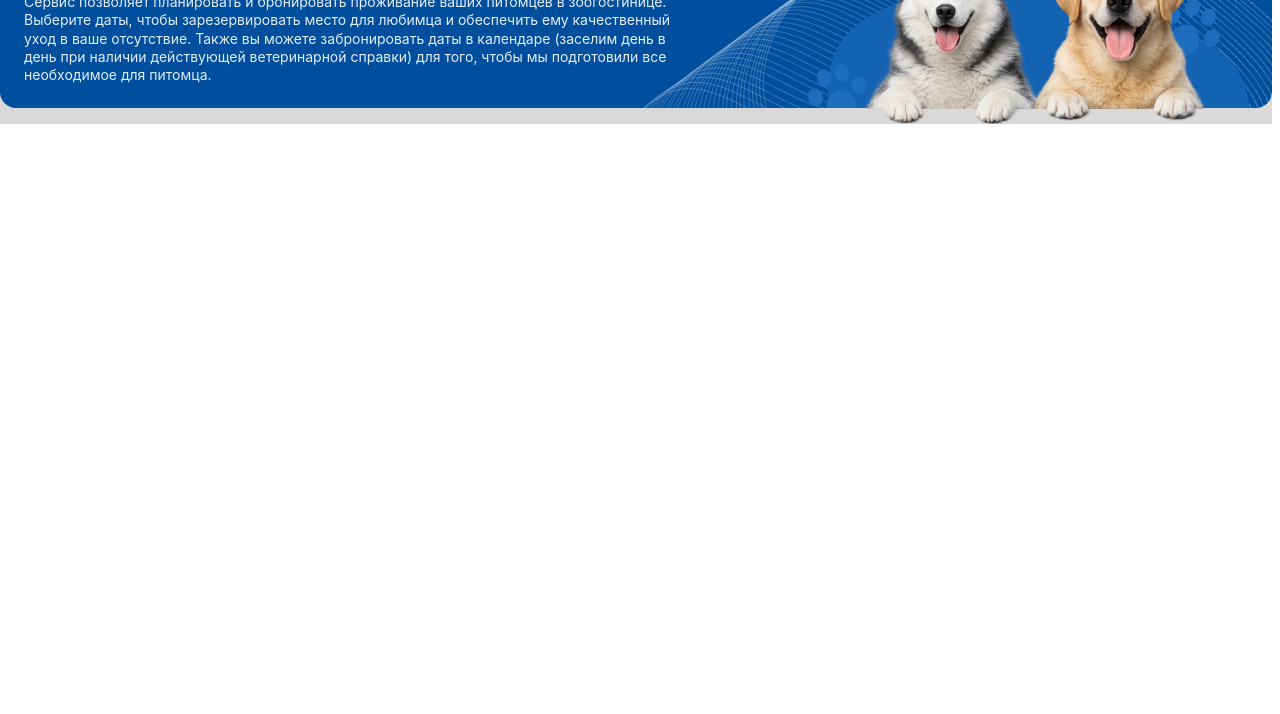
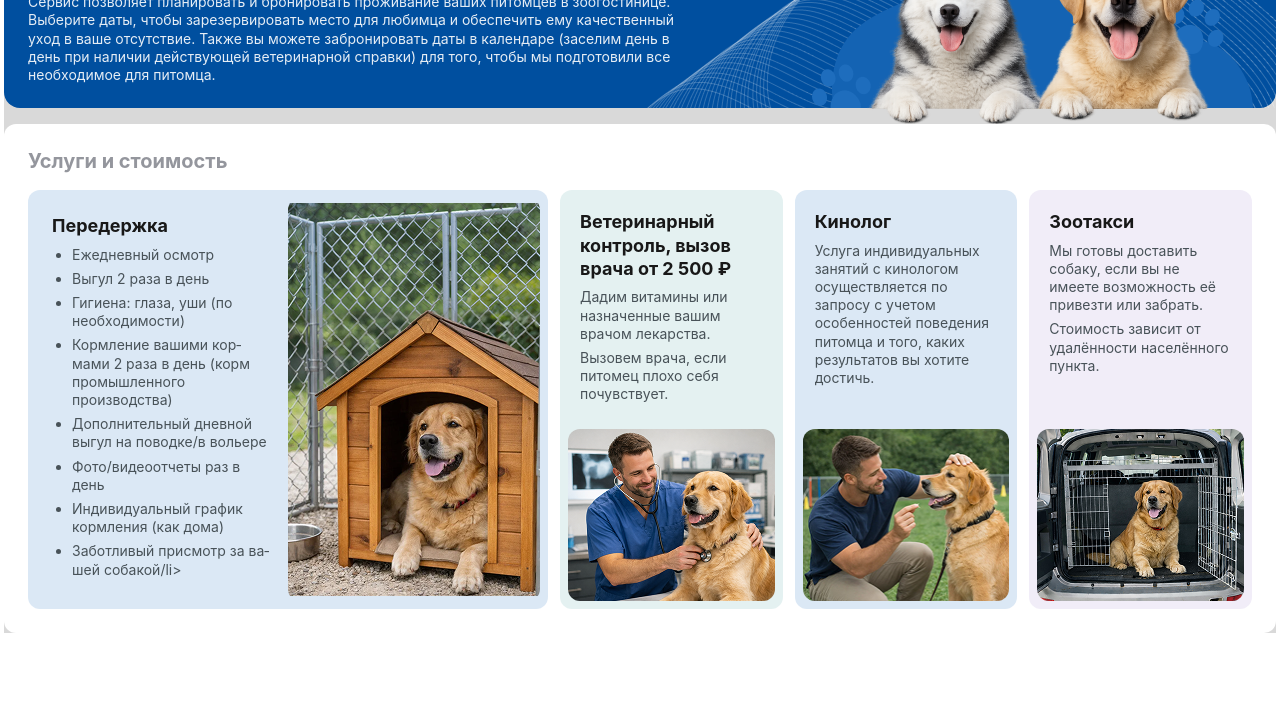
Before and after one commit to serviktor050/zaslon-portal-local, a website built with Vite: page index.html in a window 1280 px wide. Shown: the part 86-800 px from the top of the page. Built offline with nearby package versions, Linux system fonts and the light colour scheme.

Commit message:
ZS-65 Реализован блок Услуги и стоимость

```diff
--- a/index.html
+++ b/index.html
@@ -26,7 +26,65 @@
       <img src="src/assets/png/banner.png" alt="banner" class="banner" />
     </section>
 
+    <section class="services">
+      <div class="services__title">Услуги и стоимость</div>
+      <div class="services__list">
+        <div class="item item-wide">
+          <div class="info">
+            <div class="item__title">Передержка</div>
+            <div class="item__description">
+              <ul>
+                <li>Ежедневный осмотр</li>
+                <li>Выгул 2 раза в день</li>
+                <li>Гигиена: глаза, уши (по необходимости)</li>
+                <li>Кормление вашими кормами 2 раза в день (корм промышленного производства)</li>
+                <li>Дополнительный дневной выгул на поводке/в вольере</li>
+                <li>Фото/видеоотчеты раз в день</li>
+                <li>Индивидуальный график кормления (как дома)</li>
+                <li>Заботливый присмотр за вашей собакой/li>
+              </ul>
+            </div>
+          </div>
+          <img src="src/assets/png/service_img_1.png" alt="services" class="item-wide__image" />
+        </div>
+        <div class="wrapper">
+          <div class="item item-narrow">
+            <div class="info">
+              <div class="item__title">Ветеринарный контроль, вызов врача от 2 500 ₽</div>
+              <div class="item__description">
+                <span>Дадим витамины или назначенные вашим врачом лекарства.</span>
+                <span>Вызовем врача, если питомец плохо себя почувствует.</span>
+              </div>
+            </div>
+            <img src="src/assets/png/service_img_2.png" alt="services" class="item-narrow__image" />
+          </div>
+          <div class="item item-narrow">
+            <div class="info">
+              <div class="item__title">Кинолог</div>
+              <div class="item__description">
+                <span>
+                  Услуга индивидуальных занятий с кинологом осуществляется по запросу с
+                  учетом особенностей поведения питомца и того, каких результатов вы хотите достичь.
+                </span>
+              </div>
+            </div>
+            <img src="src/assets/png/service_img_3.png" alt="services" class="item-narrow__image" />
+          </div>
+          <div class="item item-narrow">
+            <div class="info">
+              <div class="item__title">Зоотакси</div>
+              <div class="item__description">
+                <span>Мы готовы доставить собаку, если вы не имеете возможность её привезти или забрать.</span>
+                <span>Стоимость зависит от удалённости населённого пункта.</span>
+              </div>
+            </div>
+            <img src="src/assets/png/service_img_4.png" alt="services" class="item-narrow__image" />
+          </div>
+        </div>
+      </div>
 
+      </div>
+    </section>
   </main>
 <script type="module" src="/src/main.js"></script>
 </body>
--- a/src/style.scss
+++ b/src/style.scss
@@ -15,10 +15,11 @@ body {
 }
 
 .container {
-  max-width: 1272px;
   display: flex;
   flex-direction: column;
   background-color: #D9D9D9;
+  max-width: 1272px;
+  margin: 0 auto;
 
   .main {
     position: relative;
@@ -66,4 +67,133 @@ body {
       top: -2px;
     }
   }
+
+  .services {
+    display: flex;
+    flex-direction: column;
+    gap: 16px;
+    padding: 24px;
+    border-radius: 12px;
+    background-color: #FFFFFF;
+
+    &__title {
+      font-weight: 700;
+      font-size: 20px;
+      leading-trim: NONE;
+      line-height: 130%;
+      letter-spacing: 0;
+      color: #94969D;
+    }
+
+    &__list {
+      display: flex;
+      flex-direction: row;
+      gap: 12px;
+
+      .item {
+        display: flex;
+        border-radius: 12px;
+        padding: 8px;
+        min-height: 409px;
+
+        &__title {
+          font-weight: 700;
+          font-size: 18px;
+          leading-trim: NONE;
+          line-height: 130%;
+          letter-spacing: 0;
+          color: #181818;
+        }
+
+        &__description {
+          display: flex;
+          flex-direction: column;
+          gap: 6px;
+          font-weight: 400;
+          font-size: 14px;
+          leading-trim: NONE;
+          line-height: 130%;
+          letter-spacing: 0;
+          color: #485258;
+        }
+      }
+
+      .item-wide {
+        flex-direction: row;
+        width: 100%;
+        max-width: 520px;
+        background-color: #1066BB26;
+
+        .info {
+          display: flex;
+          flex-direction: column;
+          gap: 8px;
+          padding: 16px;
+          flex: 1;
+          min-width: 0;
+          overflow-wrap: break-word;
+          word-wrap: break-word;
+          hyphens: auto;
+
+          ul {
+            margin: 0;
+            padding-left: 20px;
+
+            li {
+              margin-bottom: 6px;
+            }
+          }
+        }
+
+        &__image {
+          min-width: 0;
+          max-width: 50%;
+          height: auto;
+          object-fit: contain;
+          border-radius: 12px;
+        }
+      }
+
+      .wrapper {
+        display: grid;
+        grid-template-columns: repeat(3, 1fr);
+        gap: 12px;
+        max-width: 692px;
+
+        .item-narrow {
+          flex-direction: column;
+          justify-content: space-between;
+          gap: 8px;
+
+          .info {
+            display: flex;
+            flex-direction: column;
+            gap: 8px;
+            padding: 12px;
+          }
+
+          &__image {
+            min-width: 0;
+            max-width: 100%;
+            height: auto;
+            object-fit: contain;
+            border-radius: 12px;
+          }
+
+          &:first-child {
+            background-color: #4DA4A226;
+          }
+
+          &:nth-child(2) {
+            background-color: #1066BB26;
+          }
+
+          &:nth-child(3) {
+            background-color: #A289CF26;
+          }
+        }
+
+      }
+    }
+  }
 }
```
Also changed, not shown: src/assets/png/service_img_1.png (added), src/assets/png/service_img_2.png (added), src/assets/png/service_img_3.png (added), src/assets/png/service_img_4.png (added).
